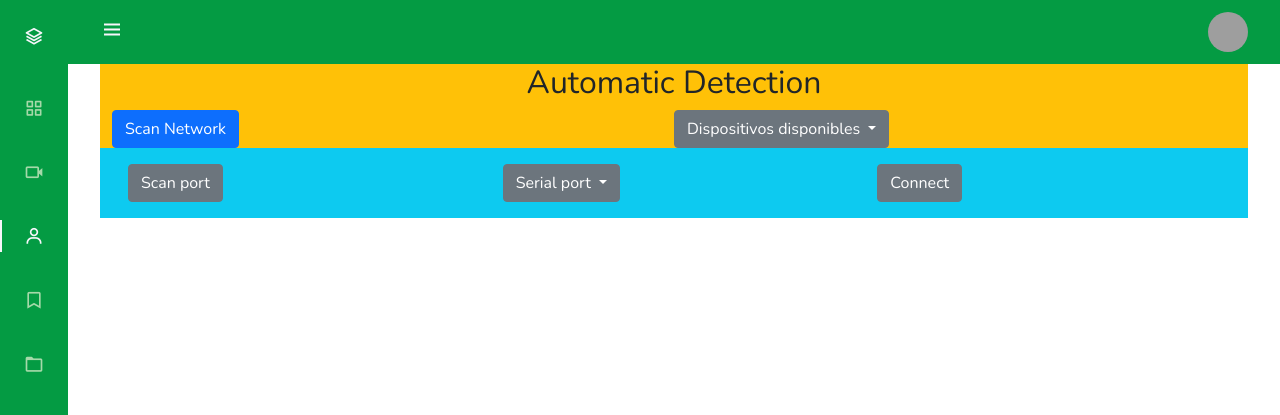
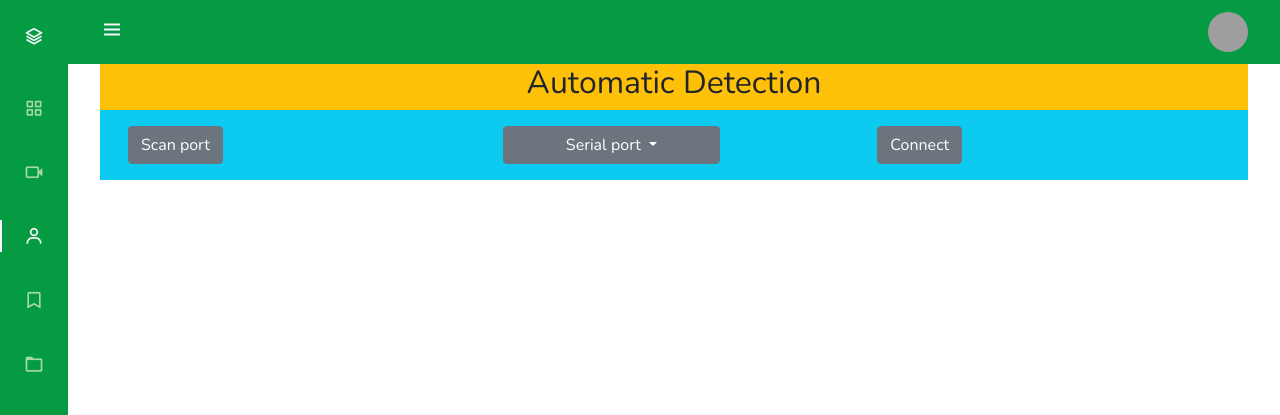
Before and after one commit to mr-sombra/automatic-vision-classification, a Flask app: page /video_detection in a window 1280 px wide. Shown: the top 415 px of the page. Run offline with Flask 3, Linux system fonts and the light colour scheme; grey boxes are pictures that could not be loaded.

Commit message:
reorganized com-devices buttons implemented

```diff
--- a/app.py
+++ b/app.py
@@ -1,6 +1,5 @@
 from flask import Flask, render_template, Response, request, jsonify
 import stream
-import scan
 import serialPorts
 
 app = Flask(__name__, template_folder='./templates',
@@ -22,18 +21,17 @@ def video_stream():
     return render_template('video-stream.html')
 
 
-@app.route('/scan_network', methods=['POST'])
-def scan_network():
-    # Llamar a la función scan_network para obtener el diccionario
-    network_dict = scan.scan_network()
-
-    # Devolver el diccionario como una respuesta en formato JSON
-    return jsonify(network_dict)
-
 @app.route('/scan_port', methods=['POST'])
 def scan_port():
     port_list = serialPorts.get_serial_ports()
     return jsonify(port_list)
+
+
+@app.route('/get_port', methods=['POST'])
+def get_port():
+    data = request.get_json()
+    serialPort = data["serialPort"]
+    return serialPort
 
 
 @app.route('/video_detection')
--- a/serialPorts.py
+++ b/serialPorts.py
@@ -1,13 +1,10 @@
 import serial.tools.list_ports
 
+
 def get_serial_ports():
-    #print('Buscando dispositivos COM...')
     ports = serial.tools.list_ports.comports()
     port_list = [port.device for port in ports]
     if port_list:
-        #print('Se encontraron los siguientes dispositivos:')
-        #print(port_list)
         return port_list
     else:
-        #print('No se encontraron dispositivos COM.')
         pass
--- a/templates/static/script.js
+++ b/templates/static/script.js
@@ -49,72 +49,49 @@ document.addEventListener("DOMContentLoaded", function (event) {
   // Your code to run since DOM is loaded and ready
 });
 
-// Obtener el botón por su id
-const scanNetworkBtn = document.querySelector("#scan-network-btn");
-
-if (scanNetworkBtn) {
-  const spinner = document.createElement("span");
-
-  // Escuchar el evento click del botón
-  scanNetworkBtn.addEventListener("click", async () => {
-    try {
-      // Agregar el span con el ícono de carga al botón
-
-      scanNetworkBtn.innerHTML = "Scan Network...";
-      spinner.classList.add(
-        "spinner-border",
-        "spinner-border-sm",
-        "float-start",
-        "m-1"
-      );
-      spinner.setAttribute("role", "status");
-      spinner.setAttribute("aria-hidden", "true");
-      scanNetworkBtn.appendChild(spinner);
-
-      // Deshabilitar el botón
-      scanNetworkBtn.setAttribute("disabled", true);
-
-      // Realizar una petición POST al servidor Flask
-      const response = await fetch("/scan_network", {
-        method: "POST",
-      });
-
-      // Verificar si la respuesta del servidor fue exitosa
-      if (response.ok) {
-        // Actualizar el contenido del dropdown con las claves del diccionario
-        const data = await response.json();
-        const dropdownMenu = document.querySelector("#my-dropdown-menu");
-
-        // Eliminar los items actuales del dropdown
-        dropdownMenu.innerHTML = "";
-
-        // Agregar los nuevos items con las claves del diccionario
-        Object.keys(data).forEach((key) => {
-          const dropdownItem = document.createElement("a");
-          dropdownItem.classList.add("dropdown-item");
-          dropdownItem.textContent = key;
-          dropdownMenu.appendChild(dropdownItem);
-        });
-      } else {
-        console.error("Error al obtener la lista de dispositivos.");
-      }
-    } catch (error) {
-      console.error(`Error al realizar la petición: ${error}`);
-    } finally {
-      // Eliminar el span con el ícono de carga y habilitar el botón
-      scanNetworkBtn.removeChild(spinner);
-      scanNetworkBtn.innerHTML = "Scan Network";
-      scanNetworkBtn.removeAttribute("disabled");
-    }
-  });
-}
+/*====== Begin Scan port Button in video-detection.html ======*/
 
 // Search the scan-port-btn by id
 const scanPortBtn = document.querySelector("#scan-port-btn");
+// Search the dropdown-port-menu-list by id
+const drpPortMenu = document.querySelector("#drp-port-menu");
 
 // Conditional for scan-port-btn
 if (scanPortBtn) {
+  // Element to add loader icon
   const spinner = document.createElement("span");
+
+  // Variable to storage the selected value
+  let selectedValue = "";
+
+  // Button function to update selected value
+  const updateDrpText = (value) => {
+    const drpText = document.querySelector("#drp-port-btn-txt");
+    drpText.textContent = value;
+  };
+
+  // Event listener for each dropdown item
+  drpPortMenu.addEventListener("click", (event) => {
+    // Obtain the value of the selected element
+    const selectedOption = event.target.textContent;
+
+    // Update the dropdown text with the selected item
+    updateDrpText(selectedOption);
+
+    // Storage the selected value
+    selectedValue = selectedOption;
+
+    // POST request to send selected value to Flask server
+    fetch("/get_port", {
+      method: "POST",
+      body: JSON.stringify({ serialPort: serialPort }),
+      headers: {
+        "Content-Type": "application/json",
+      },
+    });
+
+    console.log("Port: ", selectedValue);
+  });
 
   // Listens to button click event
   scanPortBtn.addEventListener("click", async () => {
@@ -168,3 +145,25 @@ if (scanPortBtn) {
     }
   });
 }
+
+/*====== End Scan port Button in video-detection.html ======*/
+
+/*====== Begin Connect Button in video-detection.html ======*/
+
+// Search connect-port-btn by id
+const connectPortBtn = document.querySelector("#connectPortBtn");
+
+if (connectPortBtn) {
+  // Event listener connect-port-btn
+  connectPortBtn.addEventListener("click", async () => {
+    try {
+      // TODO: add event to connect-port-btn
+    } catch (error) {
+      console.error(`Error trying request ${error}`);
+    } finally {
+      console.log("Finally OK");
+    }
+  });
+}
+
+/*====== End Connect Button in video-detection.html ======*/
--- a/templates/video-detection.html
+++ b/templates/video-detection.html
@@ -1,44 +1,11 @@
 {% extends 'base.html' %} {% block content %}
 <div class="row bg-warning">
   <h2 style="text-align: center">Automatic Detection</h2>
-  <div class="row">
-    <div class="col">
-      <button id="scan-network-btn" class="btn btn-primary">
-        Scan Network
-      </button>
+  <div class="row bg-info" style="margin: 0">
+    <div class="col" style="padding: 1rem">
+      <button class="btn btn-secondary" id="scan-port-btn">Scan port</button>
     </div>
-    <div class="col">
-      <div class="dropdown">
-        <button
-          class="btn btn-secondary dropdown-toggle"
-          type="button"
-          id="dropdownMenuButton"
-          data-bs-toggle="dropdown"
-          aria-haspopup="true"
-          aria-expanded="false"
-        >
-          Dispositivos disponibles
-        </button>
-        <div
-          class="dropdown-menu"
-          aria-labelledby="dropdownMenuButton"
-          id="my-dropdown-menu"
-        >
-          <!-- Aquí se agregarán los elementos del dropdown -->
-        </div>
-      </div>
-    </div>
-  </div>
-  <div class="row bg-info" style="margin: 0;">
-    <div class="col" style="padding: 1rem;">
-      <button
-        class="btn btn-secondary"
-        id="scan-port-btn"
-      >
-        Scan port
-      </button>
-    </div>
-    <div class="col" style="padding: 1rem;">
+    <div class="col" style="padding: 1rem">
       <div class="dropdown">
         <button
           class="btn btn-secondary dropdown-toggle"
@@ -47,25 +14,22 @@
           data-bs-toggle="dropdown"
           aria-haspopup="true"
           aria-expanded="false"
+          style="width: 17vw"
         >
-          Serial port
+          <span id="drp-port-btn-txt">Serial port</span>
         </button>
         <div
           class="dropdown-menu"
           aria-labelledby="drpPortMenu"
           id="drp-port-menu"
+          style="width: 15vw"
         >
           <!-- Here will be the COM devices -->
         </div>
       </div>
     </div>
-    <div class="col" style="padding: 1rem;">
-      <button
-        class="btn btn-secondary"
-        id="connectPortBtn"
-      >
-        Connect
-      </button>
+    <div class="col" style="padding: 1rem">
+      <button class="btn btn-secondary" id="connectPortBtn">Connect</button>
     </div>
   </div>
 </div>
```
Also changed, not shown: scan.py (deleted, +0 -33 lines).
